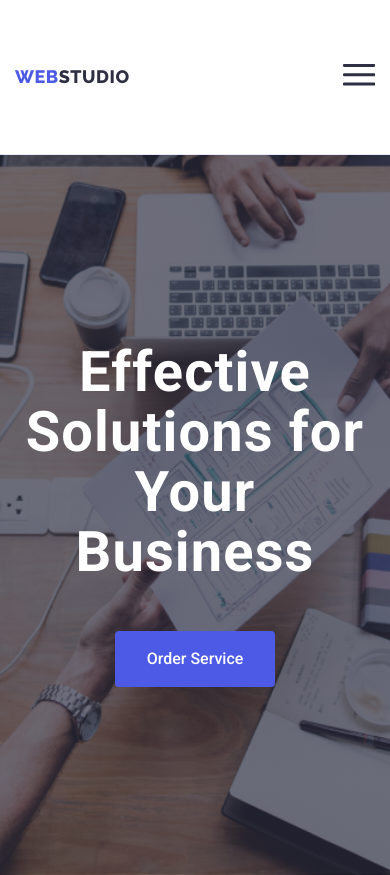
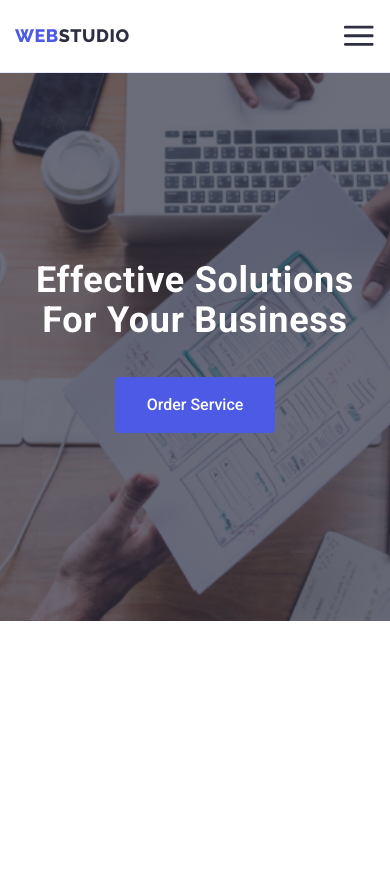
Before and after one commit to konotopdv/goit-markup-hw-07, a plain HTML site: page index.html in a window 390 px wide. After the commit the page ends 844 px from the top, so only its background shows below. Drawn offline with nearby package versions, Linux system fonts and the light colour scheme.

Commit message:
version2

```diff
--- a/css/styles.css
+++ b/css/styles.css
@@ -215,7 +215,7 @@ body {
     }
 }
 
-@media screen and (min-width: 768px) {
+@media screen and (min-width: 428px) {
 
     .nav-address-desktop {
         flex-direction: column;
@@ -236,8 +236,17 @@ body {
     }
 }
 
-.hamburger {
-    stroke: var(--navy);
+
+.button-burger {
+display: flex;
+align-items: center;
+justify-content: center;
+background-color: transparent;
+border: none;
+width: 32px;
+height: 22px;
+stroke: var(--navy);
+padding: 0;
 }
 
 .hero {
@@ -269,6 +278,19 @@ body {
 
 
 }
+@media screen and (max-width: 768px) {
+    .hero-title{
+    font-size: 36px;
+    line-height: 1.11;
+    max-width: 320px;
+    text-transform: capitalize;
+    margin: 0 auto 72px;
+    }}
+@media screen and (max-width: 1200px) {
+    .hero-title {
+    margin: 0 auto 36px;
+    }}
+
 .hero .container {
         justify-content: space-between;
         align-items: center;
--- a/index.html
+++ b/index.html
@@ -50,11 +50,11 @@
           </ul>
         </address>
         <div class="mobile-container">
-          <span>
-            <svg class="hamburger" width="32" hight="22">
+          <button class="button-burger" type="button" data-modal-open>
+            <svg class="burger" width="29.54" hight="18.62">
               <use href="./images/icons.svg#icon-charm_menu-hamburger"></use>
             </svg>
-          </span>
+          </button>
         </div>
       </div>
     </header>
```
